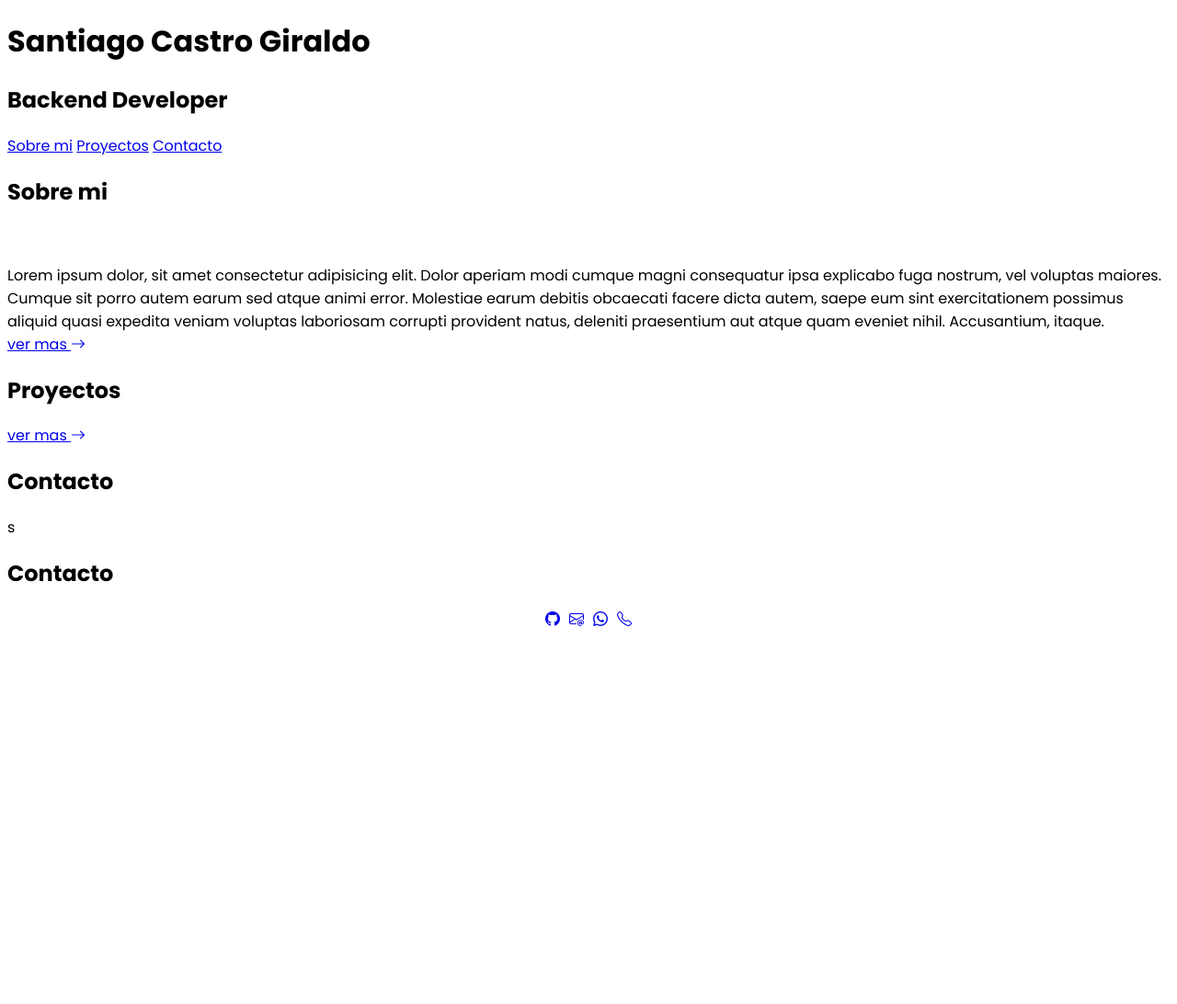
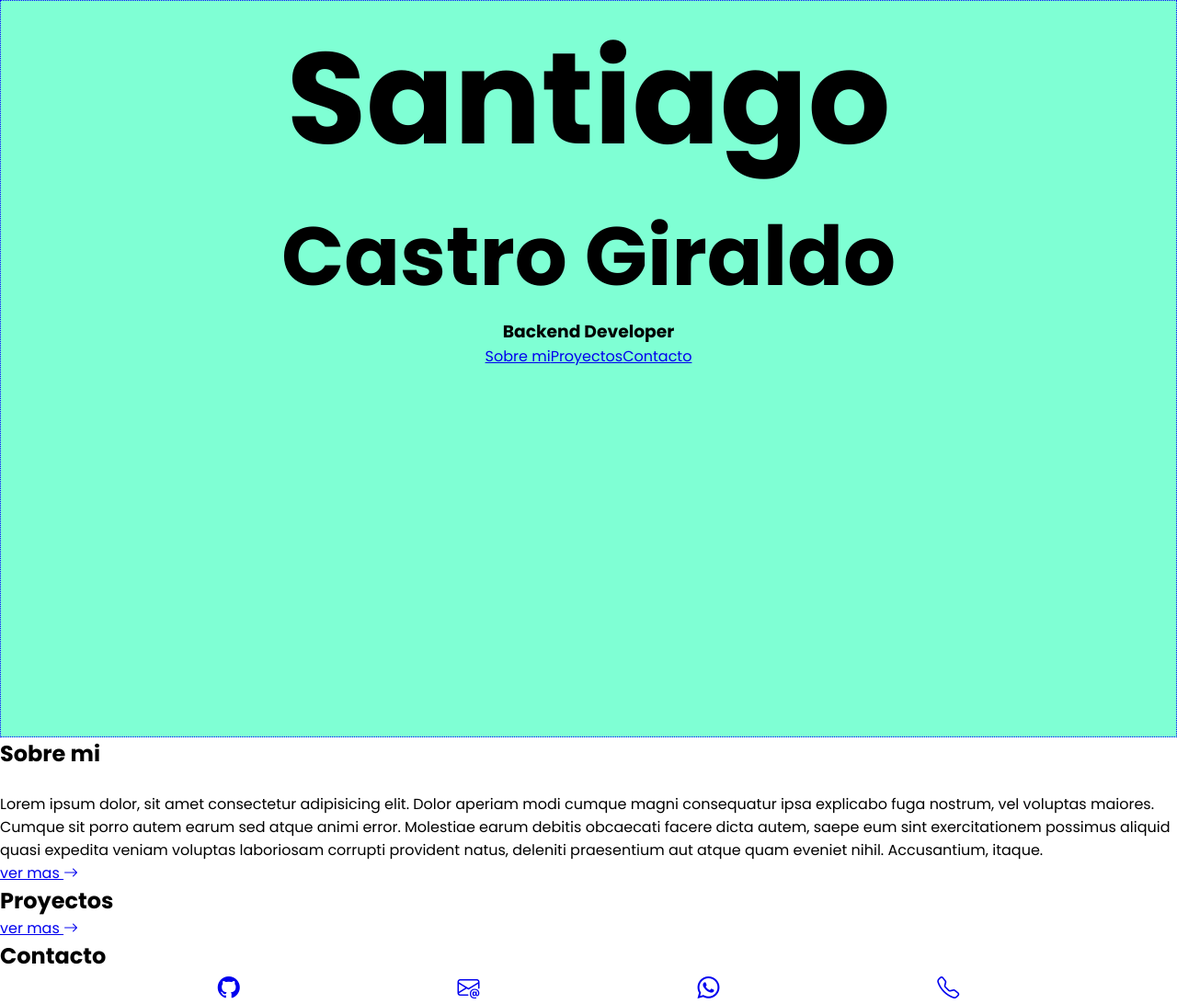
Before and after one commit to SanDaws/Portfolio, a plain HTML site: page index.html in a window 1280 px wide. Shown: the whole page at 92% size. Before the commit the page ends 800 px from the top, so only its background shows below. Drawn offline with nearby package versions, Linux system fonts and the light colour scheme.

Commit message:
organizacion

```diff
--- a/index.html
+++ b/index.html
@@ -18,15 +18,18 @@
 </head>
 <body>
     <header class="cont encabezado">
-        <h1 class="">Santiago Castro Giraldo</h1>
-        <h2 class="sub-text"> Backend Developer</h2>
-        <nav>
-            <a href="#about-me">Sobre mi</a>
-            <a href="#work-resume">Proyectos</a>
-            <a href="#contact">Contacto</a>
+        <h1 class="text nombre primerNombre">Santiago</h1>
+        <h2 class="text nombre apellido">Castro Giraldo</h2>
+        <h3 class="text sub"> Backend Developer</h3>
+
+        <nav class="nav-sects" >
+            <a class="link sects" href="#about-me">Sobre mi</a>
+            <a class="link sects" href="#work-resume">Proyectos</a>
+            <a class="link sects" href="#contact">Contacto</a>
         </nav>
     </header>
     <main>
+
         <section id="about-me">
             <!-- Resumen de menos 500 palabras sobre mi -->
             <h2>Sobre mi</h2>
@@ -50,14 +53,12 @@
     <footer>
         <!-- Lista de redes par el contact personal -->
         <section id="contact">
-            <h2>Contacto</h2>s
-
-        <h2>Contacto</h2>
-        <section id="contact" class="list-redes-contacto">
-        <a class="link contacto" href="https://github.com/SanDaws" target="_blank"><i class="bi bi-github"></i></a>
-        <a class="link contacto" href="mailto:castrogiraldosantiago@gmail.com" target="_blank"><i class="bi bi-envelope-at"></i></a>
-        <a class="link contacto" href="https://wa.me/+573224495321?text=Hola%20quede%20interesado%20en%20tu%20portafolio" target="_blank"><i class="bi bi-whatsapp"></i></a>
-        <a class="link contacto" href="tel:+573224495321"><i class="bi bi-telephone"></i></a>
+            <h2>Contacto</h2>
+            <section id="contact" class="list-redes-contacto">
+            <a class="link contc" href="https://github.com/SanDaws" target="_blank"><i class="bi bi-github"></i></a>
+            <a class="link contc" href="mailto:castrogiraldosantiago@gmail.com" target="_blank"><i class="bi bi-envelope-at"></i></a>
+            <a class="link contc" href="https://wa.me/+573224495321?text=Hola%20quede%20interesado%20en%20tu%20portafolio" target="_blank"><i class="bi bi-whatsapp"></i></a>
+            <a class="link contc" href="tel:+573224495321"><i class="bi bi-telephone"></i></a>
         </section>
     </footer>
 </body>
--- a/src/css/indexStyle.css
+++ b/src/css/indexStyle.css
@@ -1,17 +1,66 @@
 @import url('https://fonts.googleapis.com/css2?family=Poppins:ital,wght@0,100;0,200;0,300;0,400;0,500;0,600;0,700;0,800;0,900;1,100;1,200;1,300;1,400;1,500;1,600;1,700;1,800;1,900&display=swap');
 @import url("https://cdn.jsdelivr.net/npm/bootstrap-icons@1.11.3/font/bootstrap-icons.min.css");
+/*variables de ambiente*/
 :root{
 
 
+    --fontPredet:"Poppins";
 }
+/*Apartado General*/
 *{
-    font-family: "Poppins", sans-serif;
+    font-family: var(--fontPredet), sans-serif;
+    margin: 0;
 }
+
+
+/*header*/
+header{
+    background-color: aquamarine;
+    border: 1px dotted blue;
+    height: 100vh;
+
+    margin: 0;
+}
+/*--Titulo y subtitulo(nombre y apellido)*/
+.cont.encabezado{
+    display: flex;
+    flex-direction: column;
+    align-items: center;
+}
+.text.nombre{
+    margin: 0;
+    max-width: fit-content;
+}
+.text.nombre.primerNombre{
+    width: 70%;
+    font-size: 11vw;
+}
+.text.nombre.apellido{
+    font-size: 7vw;
+
+}
+/*--nav*/
+.nav-sects{
+    height: 20vh;
+    display: flex;
+    justify-content: center;
+    justify-content: space-evenly;
+    position:sticky;
+    bottom: 0;
+}
+
 .list-redes-contacto{
     display: flex;
     justify-content: center;
-    gap: 10px;
+    justify-content: space-evenly;
+
+}
+
+.link.contc{
+    font-size: 150%;
+}
 
 
-}
-https://lenguajecss.com/assets/css3-cheatsheet-2017.pdf
+
+
+/* https://lenguajecss.com/assets/css3-cheatsheet-2017.pdf */
```
